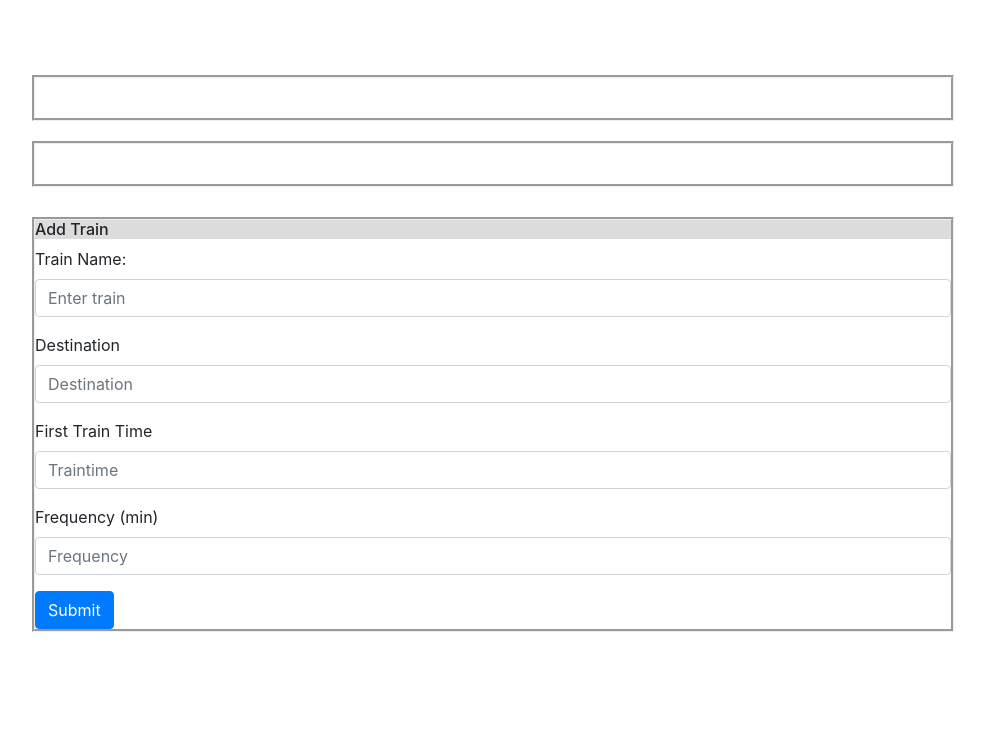
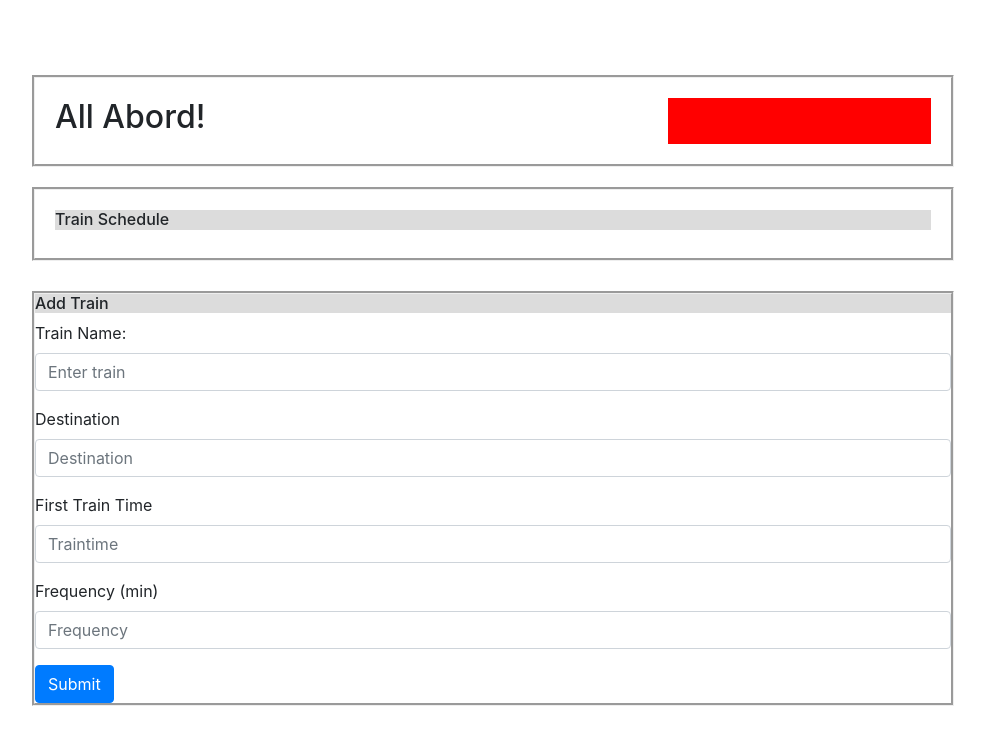
Before and after one commit to Gastonm1/Train-Scheduler, a plain HTML site: page index.html in a window 1280 px wide. Shown: the whole page, without its empty margins (78-1063 px from the left). Drawn offline with nearby package versions, Linux system fonts and the light colour scheme.

Commit message:
Update to index

```diff
--- a/index.html
+++ b/index.html
@@ -3,7 +3,7 @@
 <head>
     <meta charset="utf-8" />
     <meta http-equiv="X-UA-Compatible" content="IE=edge">
-    <title>Page Title</title>
+    <title> Train-Scheduler</title>
     <meta name="viewport" content="width=device-width, initial-scale=1">
     <link rel="stylesheet" href="https://stackpath.bootstrapcdn.com/bootstrap/4.1.3/css/bootstrap.min.css" integrity="sha384-MCw98/SFnGE8fJT3GXwEOngsV7Zt27NXFoaoApmYm81iuXoPkFOJwJ8ERdknLPMO" crossorigin="anonymous"/>
     <link rel="stylesheet" type="text/css" media="screen" href="../Train-Scheduler/assets/css/stylesheet.css" />
@@ -11,8 +11,13 @@
 </head>
 <body>
         <div id = divGrid>
-        <div id = div1></div>
-        <div id = div2></div>
+        <div id = div1>
+                      <h2 id = "Title">All Abord!</h2>
+                      <div id = "clock"></div>
+        </div>
+        <div id = div2>
+                      <h6 id = "Inputheader">Train Schedule</h6>
+        </div>
     <div id = div3>
     <form>
         <div class="form-group">
```
